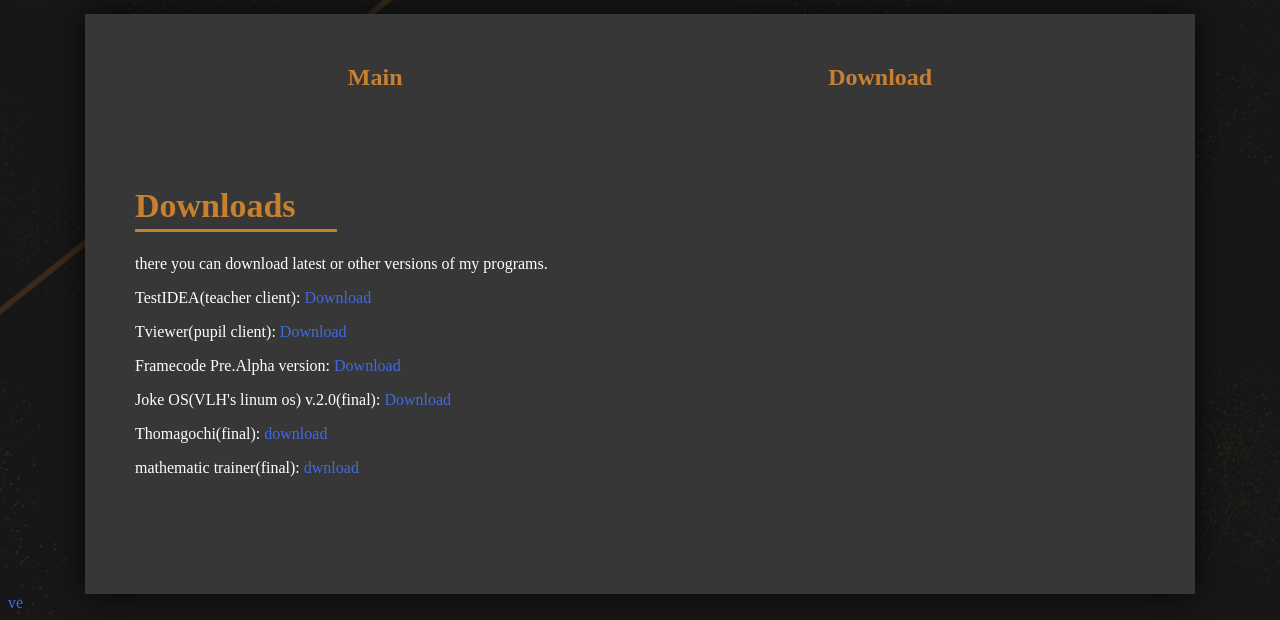
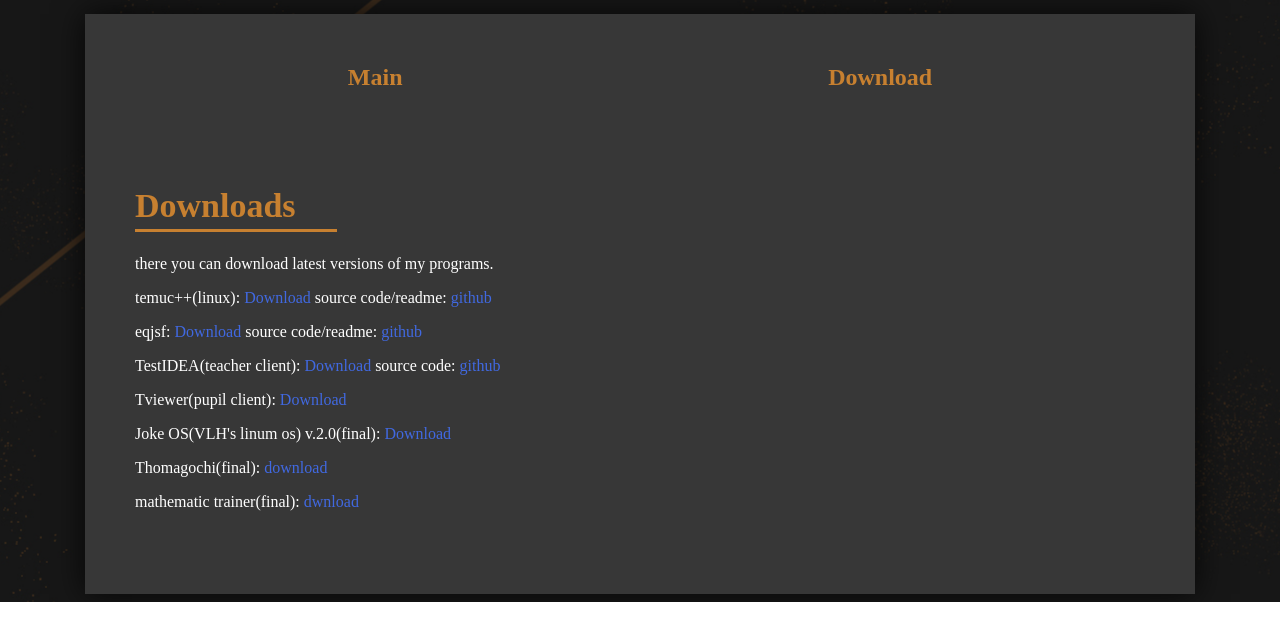
Before and after one commit to Flarxx/Flarxx.github.io, a plain HTML site: page index.html in a window 1280 px wide. Both pictures are taken after a click on the element "Download". Shown: the part 227-847 px from the top of the page. Drawn offline with Linux system fonts and the light colour scheme; files whose address does not match are found by name.

Commit message:
projects update

```diff
--- a/index.html
+++ b/index.html
@@ -26,24 +26,24 @@
 					</p>
 					<h1 class='description-title'>Who Am I</h1>
 					<p>I am 12 y.o. programmer names Katseba Andrey</p>
-					<p>I know HTML, CSS, JavaScript, simply Object Pascal, WordPress</p>
+					<p>I know HTML, CSS, JavaScript, c++(lowlevel), python(lowlevel)</p>
 					<p>Habrahabr: <a href="https://habr.com/ru/users/notsamerus/">https://habr.com/ru/users/notsamerus/</a></p>
 					<p>GitHub: <a href="https://github.com/Flarxx">https://github.com/Flarxx</a></p>
 					<p>ModDB: <a href="https://www.moddb.com/members/flarxx">https://www.moddb.com/members/flarxx</a></p>
 				</div>
 				<div class="info-tabcontent fade">
 					<h1 class='description-title'>Downloads</h1>
-            		<p>there you can download latest or other versions of my programs.</p>
-            		<p>TestIDEA(teacher client): <a href="files\TestIDEA.exe">Download</a></p>
+					<p>there you can download latest versions of my programs.</p>
+					<p>temuc++(linux): <a href="files\qw">Download</a> source code/readme: <a href="https://github.com/Flarxx/temucpp">github</a></p>
+					<p>eqjsf: <a href="files\eqjsf.js.zip">Download</a> source code/readme: <a href="https://github.com/Flarxx/eqjsf">github</a></p>
+            		<p>TestIDEA(teacher client): <a href="files\TestIDEA.exe">Download</a> source code: <a href="https://github.com/Flarxx/Test-creator">github</a></p>
             		<p>Tviewer(pupil client): <a href="files\TviewerSetup.exe">Download</a></p>
-            		<p>Framecode Pre.Alpha version: <a href="files\fc.zip">Download</a></p>
             		<p>Joke OS(VLH's linum os) v.2.0(final): <a href="files\linumOS2.exe">Download</a></p>
             		<p>Thomagochi(final): <a href="files\thomagochi.exe">download</a></p>
             		<p>mathematic trainer(final): <a href="files\mt.exe">dwnload</a></p>
 				</div>
 			</div>
 		</div>
-		<a href="https://drive.google.com/drive/folders/10rSwAFtLDDmoHHbMn_YbVaMCMrW431T9?usp=sharing">ve</a>
 	<script src="js/script.js"></script>
 </body>
 </html>
```
Also changed, not shown: 2 other files.
